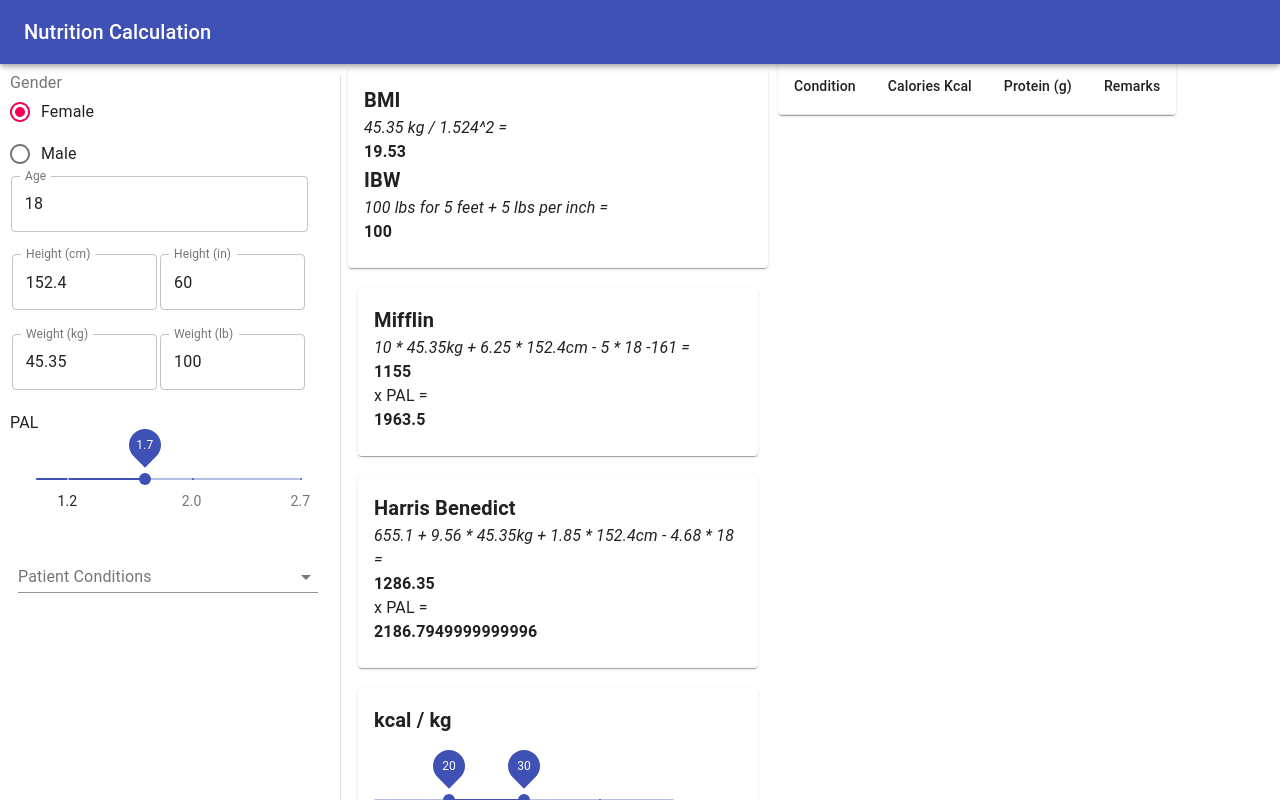
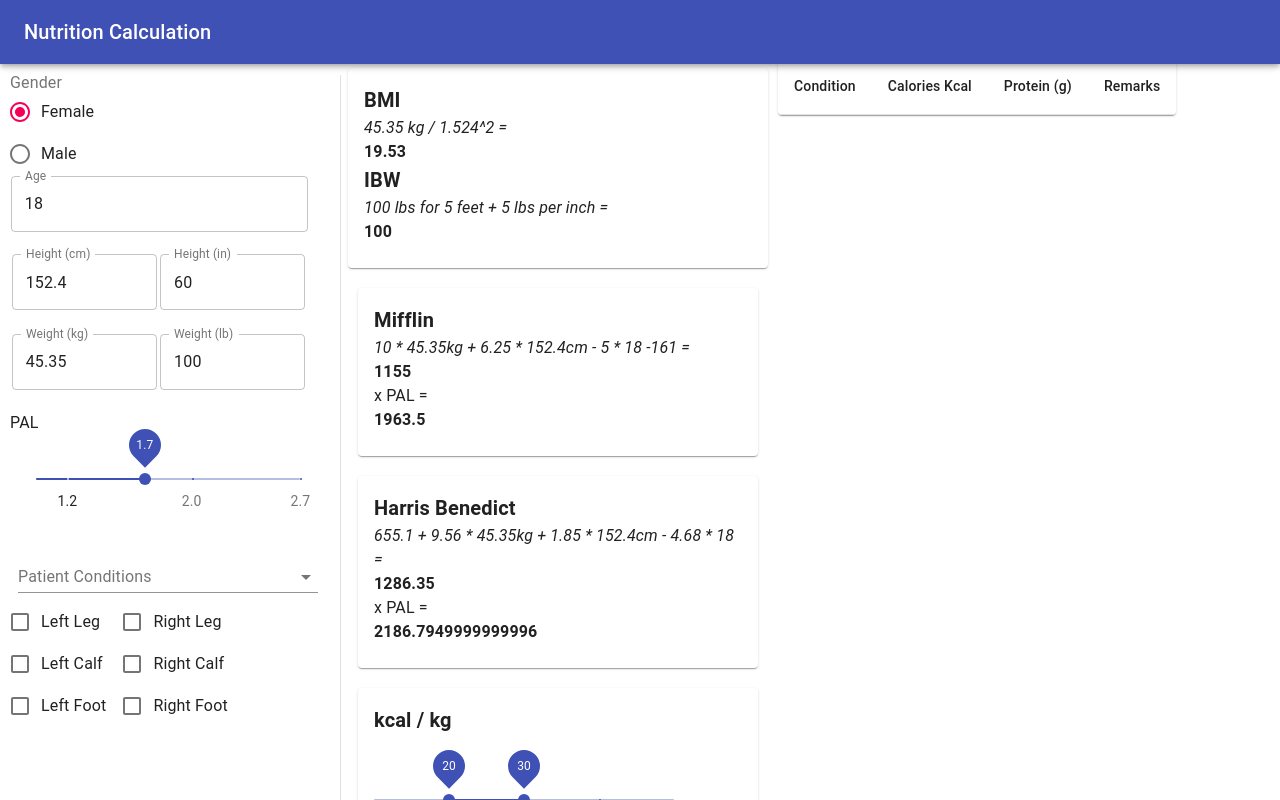
Before and after one commit to juliand71/nutrition-calc, a React (Create React App) app: page / in a window 1280 px wide. Shown: the top 800 px of the page. Built offline with nearby package versions, Linux system fonts and the light colour scheme.

Commit message:
Add Amputations

```diff
--- a/src/Nutrition.js
+++ b/src/Nutrition.js
@@ -33,6 +33,30 @@ function calculateHB(patient) {
   }
 }
 
+function AmputatedPercentage(amputations) {
+  var amputationP = 0;
+  if (amputations.rightFoot) {
+    amputationP += 0.015;
+    if (amputations.rightCalf) {
+      amputationP += 0.044;
+      if (amputations.rightLeg) {
+        amputationP += 0.0101;
+      }
+    }
+  }
+  if (amputations.leftFoot) {
+    amputationP += 0.015;
+    if (amputations.leftCalf) {
+      amputationP += 0.044;
+      if (amputations.leftLeg) {
+        amputationP += 0.0101;
+      }
+    }
+  }
+
+  return amputationP;
+}
+
 /*
 *
 */
@@ -42,7 +66,15 @@ function calculateBMI(patient, amputations) {
     weightKG
   } = patient;
   const meters = heightCM / 100;
-
+  console.log(amputations)
+  const ampct = AmputatedPercentage(amputations);
+  if (ampct > 0.0){
+    // patient has amputations to consider
+    // estimated body weight = observed body weight(after amputations) divided by  one minus the percentage amputated squared
+    // user will have to enter the height, since that is potentially affected by amputation
+    const wte = weightKG / (1 - ampct);
+    return roundTwoDecimal(wte / (meters * meters));
+  }
   return roundTwoDecimal(weightKG / (meters * meters));
 }
 
@@ -57,19 +89,38 @@ function calculateIDW(patient, amputations) {
 
   // use math.round to ensure we get a whole number
   const overSixty = Math.round(heightIN) - 60;
-
+  const ampct = AmputatedPercentage(amputations);
+  var idw;
   if (overSixty <= 0) {
     if (gender === 'male') {
-      return 106;
+      idw = 106;
     } else {
-      return 100;
+      idw = 100;
     }
+
+    if (ampct > 0.0){
+      // patient has amputations to consider
+      // ideal weight is reduced by percentage calculated above
+      return idw - (idw * ampct)
+    }
+    return idw;
   }
+
+
   if (gender === 'male') {
-    return (106 + (6 * overSixty));
+    idw = (106 + (6 * overSixty));
   } else {
-    return (100 + (5 * overSixty));
+    idw =  (100 + (5 * overSixty));
   }
+  if (ampct > 0.0){
+    // patient has amputations to consider
+    // ideal weight is reduced by percentage calculated above
+    return idw - (idw * ampct);
+
+  }
+  return idw;
+
+
 }
 
 /*
@@ -113,6 +164,7 @@ function roundTwoDecimal(value) {
 */
 const Nutrition = {
   calculateMifflin: calculateMifflin,
+  AmputatedPercentage: AmputatedPercentage,
   calculateBMI: calculateBMI,
   calculateHB: calculateHB,
   calculateIDW: calculateIDW,
@@ -125,6 +177,7 @@ const Nutrition = {
 */
 export default Nutrition;
 export {
+  AmputatedPercentage,
   calculateIDW,
   calculateMifflin,
   calculateBMI,
--- /dev/null
+++ b/src/actions/amputationActions.js
@@ -0,0 +1,10 @@
+const setAmputations = (amputations) => {
+  return {
+    type: "SET_AMPUTATIONS",
+    payload: amputations
+  }
+}
+
+export default {
+  setAmputations
+}
--- a/src/actions/index.js
+++ b/src/actions/index.js
@@ -1,9 +1,11 @@
 import patientActions from "./patientActions";
 import conditionActions from './conditionActions';
+import amputationActions from './amputationActions';
 
 const allActions = {
   patientActions,
-  conditionActions
+  conditionActions,
+  amputationActions
 };
 
 export default allActions;
--- /dev/null
+++ b/src/components/AmputationSelect.js
@@ -0,0 +1,102 @@
+
+
+import React from "react";
+
+import {
+  makeStyles,
+  useTheme
+} from '@material-ui/core/styles';
+
+
+import {useSelector, useDispatch} from 'react-redux'
+import allActions from "../actions";
+import { Checkbox, FormControl, FormControlLabel, FormGroup } from "@material-ui/core";
+
+function AmputationSelect() {
+
+
+  const currentAmputations = useSelector(state => state.currentAmputations);
+  const dispatch = useDispatch();
+
+  function updateAmputations(event) {
+    dispatch(allActions.amputationActions.setAmputations({ ...currentAmputations, [event.target.name]: event.target.checked }));
+  }
+
+  return (
+    <div>
+      <FormControl>
+        <FormGroup>
+          {/**
+            If the leg is amputated, so is the calf and foot, so we use the OR operator to automatically fill in the check boxes
+           */}
+          <FormControlLabel
+            control={
+              <Checkbox
+                checked={currentAmputations.leftLeg}
+                onChange={updateAmputations}
+                name="leftLeg"
+              />
+            }
+            label="Left Leg"
+          />
+          <FormControlLabel
+            control={
+              <Checkbox
+                checked={currentAmputations.leftCalf || currentAmputations.leftLeg}
+                onChange={updateAmputations}
+                name="leftCalf"
+              />
+            }
+            label="Left Calf"
+          />
+          <FormControlLabel
+            control={
+              <Checkbox
+                checked={currentAmputations.leftFoot || currentAmputations.leftCalf || currentAmputations.leftLeg}
+                onChange={updateAmputations}
+                name="leftFoot"
+              />
+            }
+            label="Left Foot"
+          />
+        </FormGroup>
+      </FormControl>
+      <FormControl>
+        <FormGroup>
+          <FormControlLabel
+            control={
+              <Checkbox
+                checked={currentAmputations.rightLeg}
+                onChange={updateAmputations}
+                name="rightLeg"
+              />
+            }
+            label="Right Leg"
+          />
+          <FormControlLabel
+            control={
+              <Checkbox
+                checked={currentAmputations.rightCalf || currentAmputations.rightLeg}
+                onChange={updateAmputations}
+                name="rightCalf"
+              />
+            }
+            label="Right Calf"
+          />
+          <FormControlLabel
+            control={
+              <Checkbox
+                checked={currentAmputations.rightFoot || currentAmputations.rightCalf || currentAmputations.rightLeg}
+                onChange={updateAmputations}
+                name="rightFoot"
+              />
+            }
+            label="Right Foot"
+          />
+        </FormGroup>
+      </FormControl>
+    </div>
+  );
+}
+
+export default AmputationSelect;
--- a/src/components/BMICard.jsx
+++ b/src/components/BMICard.jsx
@@ -30,39 +30,61 @@ function BMICard(props) {
   const classes = useStyles();
 
   const currentPatient = useSelector(state => state.currentPatient);
+  const currentAmputations = useSelector(state => state.currentAmputations);
+
   const {weightKG, heightCM} = currentPatient;
   const {gender} = currentPatient;
 
   function BMIequationString() {
     const heightM = heightCM / 100;
-    return `${weightKG} kg / ${heightM}^2`;
+    const ampct = Nutrition.AmputatedPercentage(currentAmputations);
+    if (ampct > 0.0) {
+      const estWeightKG = Nutrition.roundTwoDecimal(weightKG / (1 - ampct));
+      return`${estWeightKG} kg / ${heightM}^2`;
+    }
+    return`${weightKG} kg / ${heightM}^2`;
+
   }
 
 
   function IBWequationString() {
+    var ibwStr;
     if (gender === 'female') {
-      return `100 lbs for 5 feet + 5 lbs per inch`;
+      ibwStr = `100 lbs for 5 feet + 5 lbs per inch`;
+
     } else if (gender ==='male') {
-      return `106 lbs for 5 feet + 6 lbs per inch`;
+      ibwStr = `106 lbs for 5 feet + 6 lbs per inch`;
+
     }
+
+    const ampct = Nutrition.AmputatedPercentage(currentAmputations);
+    if (ampct > 0.0) {
+      const reduceBy = ampct * 100;
+      ibwStr = ibwStr.concat(` - ${reduceBy}% amputated`)
+    }
+
+    return ibwStr;
   }
+
+
 
   return (
     <Card className={classes.root}>
       <CardContent>
         <Typography variant="h6" className={classes.cardTitle}>BMI</Typography>
+
         <Typography className={classes.equation}>
           {BMIequationString()} =
         </Typography>
         <Typography className={classes.result}>
-          {Nutrition.calculateBMI(currentPatient)}
+          {Nutrition.calculateBMI(currentPatient, currentAmputations)}
         </Typography>
         <Typography variant="h6" className={classes.cardTitle}>IBW</Typography>
         <Typography className={classes.equation}>
           {IBWequationString()} =
         </Typography>
         <Typography className={classes.result}>
-          {Nutrition.calculateIDW(currentPatient)}
+          {Nutrition.calculateIDW(currentPatient, currentAmputations)}
         </Typography>
       </CardContent>
     </Card>
--- a/src/components/PatientForm.jsx
+++ b/src/components/PatientForm.jsx
@@ -16,6 +16,7 @@ import Slider from '@material-ui/core/Slider';
 import pals from '../pals';
 import allActions from '../actions';
 import ConditionSelect from './ConditionSelect';
+import AmputationSelect from './AmputationSelect';
 
 const drawerWidth = 330;
 
@@ -167,6 +168,7 @@ function PatientForm() {
         />
       </div>
       <ConditionSelect />
+      <AmputationSelect />
     </Drawer>
   );
 }
--- /dev/null
+++ b/src/reducers/currentAmputations.js
@@ -0,0 +1,35 @@
+const initialState = {
+  leftLeg: false,
+  leftCalf: false,
+  leftFoot: false,
+  rightLeg: false,
+  rightCalf: false,
+  rightFoot: false
+}
+
+const currentAmputations = (state=initialState, action) => {
+  switch (action.type) {
+    case "SET_AMPUTATIONS":
+      let newAmps = Object.assign({}, action.payload);
+      if (newAmps.rightLeg) {
+        newAmps.rightCalf = true;
+        newAmps.rightFoot = true;
+      }
+      if (newAmps.rightCalf) {
+        newAmps.rightFOot = true;
+      }
+
+      if (newAmps.leftLeg) {
+        newAmps.leftCalf = true;
+        newAmps.leftFoot = true;
+      }
+      if (newAmps.leftCalf) {
+        newAmps.leftFOot = true;
+      }
+      return newAmps;
+    default:
+      return state;
+  }
+}
+
+export default currentAmputations;
--- a/src/reducers/index.js
+++ b/src/reducers/index.js
@@ -1,10 +1,12 @@
 import currentPatient from "./currentPatient";
-import currentConditions from './currentConditions'
+import currentConditions from './currentConditions';
+import currentAmputations from './currentAmputations';
 import {combineReducers} from 'redux';
 
 const rootReducer = combineReducers({
   currentPatient,
   currentConditions,
+  currentAmputations,
 });
 
 export default rootReducer;
```
